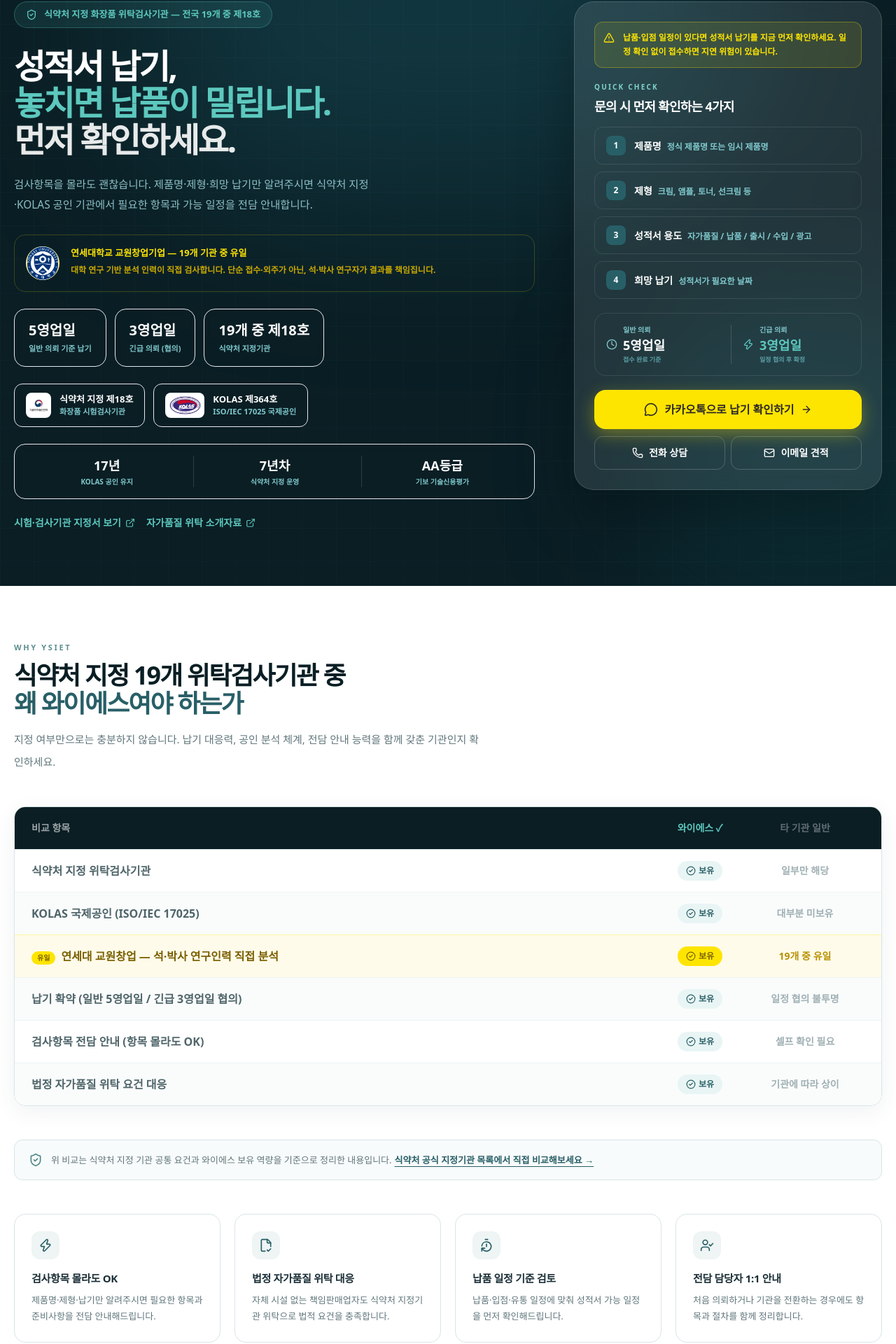
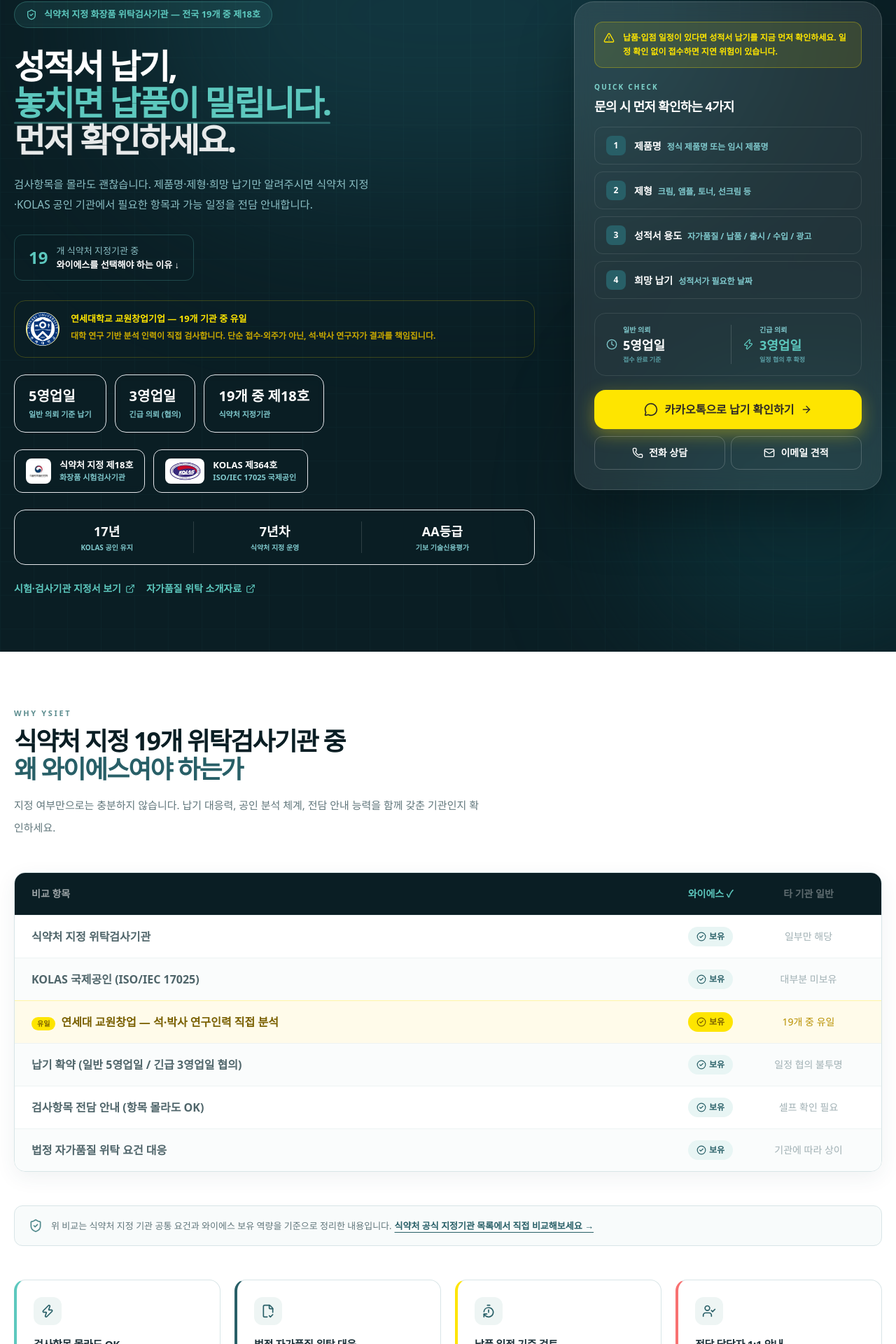
Before and after one commit to YSIET/ysiet-cosmetics-testing, a React (Vite) app: page / in a window 1280 px wide. Shown: the part 139-2059 px from the top of the page at 70% size. Built offline with nearby package versions, Linux system fonts and the light colour scheme.

Commit message:
Add files via upload

```diff
--- a/src/App.jsx
+++ b/src/App.jsx
@@ -295,7 +295,10 @@
               {/* 메인 헤드라인 */}
               <h1 className="max-w-[640px] text-[clamp(2rem,3.8vw,3.2rem)] font-black leading-[1.08] tracking-[-0.055em] text-white">
                 성적서 납기,<br />
-                <span className="text-[#5DC8BE]">놓치면 납품이 밀립니다.</span><br />
+                <span className="relative inline-block text-[#5DC8BE]">
+                  놓치면 납품이 밀립니다.
+                  <span className="absolute -bottom-1 left-0 h-[3px] w-full rounded-full bg-[#5DC8BE]/40" />
+                </span><br />
                 <span className="text-white/90">먼저 확인하세요.</span>
               </h1>
 
@@ -305,6 +308,12 @@
                 식약처 지정·KOLAS 공인 기관에서
                 필요한 항목과 가능 일정을 전담 안내합니다.
               </p>
+
+              {/* 핵심 숫자 하이라이트 */}
+              <div className="mt-7 inline-flex items-center gap-3 rounded-xl border border-[#5DC8BE]/25 bg-[#5DC8BE]/8 px-5 py-3">
+                <span className="text-2xl font-black text-[#5DC8BE]">19</span>
+                <span className="text-[13px] leading-5 font-medium text-[#8BBFC4]">개 식약처 지정기관 중<br /><span className="font-bold text-white">와이에스를 선택해야 하는 이유 ↓</span></span>
+              </div>
 
               {/* 연세대 차별점 강조 블록 */}
               <div className="mt-7 flex items-start gap-4 rounded-2xl border border-[#FEE500]/20 bg-[#FEE500]/8 p-4">
@@ -473,37 +482,69 @@
             </p>
           </div>
 
-          <div className="mb-12 overflow-hidden rounded-2xl border border-[#D8E5E7] shadow-[0_8px_30px_rgba(36,72,82,0.07)]">
-            <div className="grid grid-cols-[1fr_130px_170px] bg-[#0A1E24] px-6 py-5">
-              <p className="text-sm font-black text-white/60">비교 항목</p>
-              <p className="text-center text-sm font-black text-[#5DC8BE]">와이에스 ✓</p>
-              <p className="text-center text-sm font-black text-white/35">타 기관 일반</p>
+          <div className="mb-12">
+            {/* 데스크탑 테이블 */}
+            <div className="hidden overflow-hidden rounded-2xl border border-[#D8E5E7] shadow-[0_8px_30px_rgba(36,72,82,0.07)] md:block">
+              <div className="grid grid-cols-[1fr_120px_160px] bg-[#0A1E24] px-6 py-5">
+                <p className="text-sm font-semibold text-white/60">비교 항목</p>
+                <p className="text-center text-sm font-bold text-[#5DC8BE]">와이에스 ✓</p>
+                <p className="text-center text-sm font-semibold text-white/35">타 기관 일반</p>
               </div>
               {compareRows.map((row, i) => (
                 <div key={row.label}
                   className={cx(
-                  "grid grid-cols-[1fr_130px_170px] items-center border-t px-6 py-4",
+                    "grid grid-cols-[1fr_120px_160px] items-center border-t px-6 py-4",
                     row.highlight
                       ? "border-[#FEE500]/30 bg-[#FFFBEA]"
                       : i % 2 === 0 ? "border-[#EEF3F3] bg-white" : "border-[#EEF3F3] bg-[#FAFCFC]"
                   )}>
-                <p className={cx("font-bold", row.highlight ? "text-[#7A6000]" : "text-[#4F656A]")}>
+                  <p className={cx("font-semibold", row.highlight ? "text-[#7A6000]" : "text-[#4F656A]")}>
                     {row.highlight && <span className="mr-2 inline-block rounded-full bg-[#FEE500] px-2 py-0.5 text-[10px] font-black text-[#7A6000]">유일</span>}
                     {row.label}
                   </p>
                   <div className="flex justify-center">
                     <span className={cx(
-                    "inline-flex items-center gap-1 rounded-full px-3 py-1.5 text-xs font-black",
+                      "inline-flex items-center gap-1 rounded-full px-3 py-1.5 text-xs font-bold",
                       row.highlight ? "bg-[#FEE500] text-[#7A6000]" : "bg-[#E8F5F4] text-[#285F67]"
                     )}>
                       <CheckCircle2 className="h-3.5 w-3.5" /> 보유
                     </span>
                   </div>
-                <p className={cx("text-center text-sm font-bold", row.highlight ? "text-[#B89000]" : "text-[#A0B0B4]")}>
+                  <p className={cx("text-center text-sm font-medium", row.highlight ? "text-[#B89000]" : "text-[#A0B0B4]")}>
                     {row.other}
                   </p>
                 </div>
               ))}
+            </div>
+
+            {/* 모바일 카드뷰 */}
+            <div className="space-y-3 md:hidden">
+              {compareRows.map((row) => (
+                <div key={row.label}
+                  className={cx(
+                    "rounded-xl border p-4",
+                    row.highlight
+                      ? "border-[#FEE500]/40 bg-[#FFFBEA]"
+                      : "border-[#D8E5E7] bg-white"
+                  )}>
+                  <div className="flex items-start justify-between gap-3">
+                    <p className={cx("text-[14px] font-semibold leading-6", row.highlight ? "text-[#7A6000]" : "text-[#4F656A]")}>
+                      {row.highlight && <span className="mr-1.5 inline-block rounded-full bg-[#FEE500] px-2 py-0.5 text-[10px] font-black text-[#7A6000]">유일</span>}
+                      {row.label}
+                    </p>
+                    <span className={cx(
+                      "inline-flex shrink-0 items-center gap-1 rounded-full px-2.5 py-1 text-[11px] font-bold",
+                      row.highlight ? "bg-[#FEE500] text-[#7A6000]" : "bg-[#E8F5F4] text-[#285F67]"
+                    )}>
+                      <CheckCircle2 className="h-3 w-3" /> YS 보유
+                    </span>
+                  </div>
+                  <p className={cx("mt-2 text-[12px] font-medium", row.highlight ? "text-[#B89000]" : "text-[#A0B0B4]")}>
+                    타 기관: {row.other}
+                  </p>
+                </div>
+              ))}
+            </div>
           </div>
 
           <div className="mb-12 flex items-center gap-3 rounded-xl border border-[#D8E5E7] bg-[#F8FBFB] px-5 py-4">
@@ -519,18 +560,18 @@
 
           <div className="grid gap-5 md:grid-cols-2 lg:grid-cols-4">
             {[
-              { Icon: Zap,        title: "검사항목 몰라도 OK",     desc: "제품명·제형·납기만 알려주시면 필요한 항목과 준비사항을 전담 안내해드립니다." },
-              { Icon: FileCheck2, title: "법정 자가품질 위탁 대응", desc: "자체 시설 없는 책임판매업자도 식약처 지정기관 위탁으로 법적 요건을 충족합니다." },
-              { Icon: TimerReset, title: "납품 일정 기준 검토",     desc: "납품·입점·유통 일정에 맞춰 성적서 가능 일정을 먼저 확인해드립니다." },
-              { Icon: UserCheck,  title: "전담 담당자 1:1 안내",    desc: "처음 의뢰하거나 기관을 전환하는 경우에도 항목과 절차를 함께 정리합니다." },
-            ].map(({ Icon, title, desc }) => (
+              { Icon: Zap,        title: "검사항목 몰라도 OK",     desc: "제품명·제형·납기만 알려주시면 필요한 항목과 준비사항을 전담 안내해드립니다.",   accent: "border-l-[#5DC8BE]" },
+              { Icon: FileCheck2, title: "법정 자가품질 위탁 대응", desc: "자체 시설 없는 책임판매업자도 식약처 지정기관 위탁으로 법적 요건을 충족합니다.", accent: "border-l-[#285F67]" },
+              { Icon: TimerReset, title: "납품 일정 기준 검토",     desc: "납품·입점·유통 일정에 맞춰 성적서 가능 일정을 먼저 확인해드립니다.",         accent: "border-l-[#FEE500]" },
+              { Icon: UserCheck,  title: "전담 담당자 1:1 안내",    desc: "처음 의뢰하거나 기관을 전환하는 경우에도 항목과 절차를 함께 정리합니다.",     accent: "border-l-[#F87171]" },
+            ].map(({ Icon, title, desc, accent }) => (
               <div key={title}
-                className="group rounded-2xl border border-[#D8E5E7] bg-white p-6 transition-all duration-200 hover:-translate-y-1 hover:border-[#9DBFC4] hover:shadow-[0_16px_40px_rgba(40,95,103,0.12)]">
+                className={cx("group rounded-2xl border border-[#D8E5E7] border-l-4 bg-white p-6 transition-all duration-200 hover:-translate-y-1 hover:shadow-[0_16px_40px_rgba(40,95,103,0.12)]", accent)}>
                 <div className="mb-4 flex h-10 w-10 items-center justify-center rounded-xl bg-[#EEF5F4] text-[#285F67] transition group-hover:bg-[#285F67] group-hover:text-white">
                   <Icon className="h-5 w-5" />
                 </div>
-                <h3 className="text-[15px] font-black tracking-[-0.02em] text-[#1C3038]">{title}</h3>
-                <p className="mt-2 text-[13px] leading-[1.8] text-[#60767B]">{desc}</p>
+                <h3 className="text-[15px] font-bold tracking-[-0.02em] text-[#1C3038]">{title}</h3>
+                <p className="mt-2 text-[13px] leading-[1.8] text-[#7A8E93]">{desc}</p>
               </div>
             ))}
           </div>
@@ -706,8 +747,8 @@
                   <div className="mb-3 flex h-9 w-9 items-center justify-center rounded-xl bg-[#EEF5F4] text-[#285F67]">
                     <Icon className="h-5 w-5" />
                   </div>
-                  <h3 className="text-[14px] font-black text-[#263F46]">{title}</h3>
-                  <p className="mt-2 text-[13px] leading-6 text-[#60767B]">{desc}</p>
+                  <h3 className="text-[14px] font-bold text-[#263F46]">{title}</h3>
+                  <p className="mt-2 text-[13px] leading-6 text-[#7A8E93]">{desc}</p>
                 </div>
               ))}
             </div>
@@ -780,24 +821,27 @@
                 },
               ].map((pkg) => (
                 <div key={pkg.type}
-                  className="rounded-2xl border border-[#D8E5E7] bg-white p-5 shadow-[0_6px_18px_rgba(36,72,82,0.05)]">
-                  <p className="text-[15px] font-black text-[#0A1E24]">{pkg.type}</p>
-                  <p className="mt-1 text-[12px] font-bold text-[#5E8E90]">{pkg.use}</p>
+                  className="overflow-hidden rounded-2xl border border-[#D8E5E7] bg-white shadow-[0_6px_18px_rgba(36,72,82,0.05)]">
+                  <div className="h-1.5 bg-gradient-to-r from-[#285F67] to-[#5DC8BE]" />
+                  <div className="p-5">
+                  <p className="text-[15px] font-bold text-[#0A1E24]">{pkg.type}</p>
+                  <p className="mt-1 text-[12px] font-medium text-[#5E8E90]">{pkg.use}</p>
                   <div className="mt-4 space-y-2 text-[13px]">
                     <div className="flex gap-2">
-                      <span className="shrink-0 font-black text-[#8A9EA2]">항목</span>
+                      <span className="shrink-0 font-semibold text-[#8A9EA2]">항목</span>
                       <span className="text-[#4F656A]">{pkg.items}</span>
                     </div>
                     <div className="flex gap-2">
-                      <span className="shrink-0 font-black text-[#8A9EA2]">납기</span>
-                      <span className="font-bold text-[#285F67]">{pkg.days}</span>
+                      <span className="shrink-0 font-semibold text-[#8A9EA2]">납기</span>
+                      <span className="font-semibold text-[#285F67]">{pkg.days}</span>
                     </div>
                     <div className="flex gap-2">
-                      <span className="shrink-0 font-black text-[#8A9EA2]">시료</span>
+                      <span className="shrink-0 font-semibold text-[#8A9EA2]">시료</span>
                       <span className="text-[#4F656A]">{pkg.sample}</span>
                     </div>
                   </div>
-                  <p className="mt-4 text-xl font-black text-[#285F67]">{pkg.price} <span className="text-xs font-bold text-[#8A9EA2]">+ VAT</span></p>
+                  <p className="mt-4 text-xl font-black text-[#285F67]">{pkg.price} <span className="text-xs font-medium text-[#8A9EA2]">+ VAT</span></p>
+                  </div>
                 </div>
               ))}
             </div>
```
Lines whose indentation alone changed are shown as unchanged.
